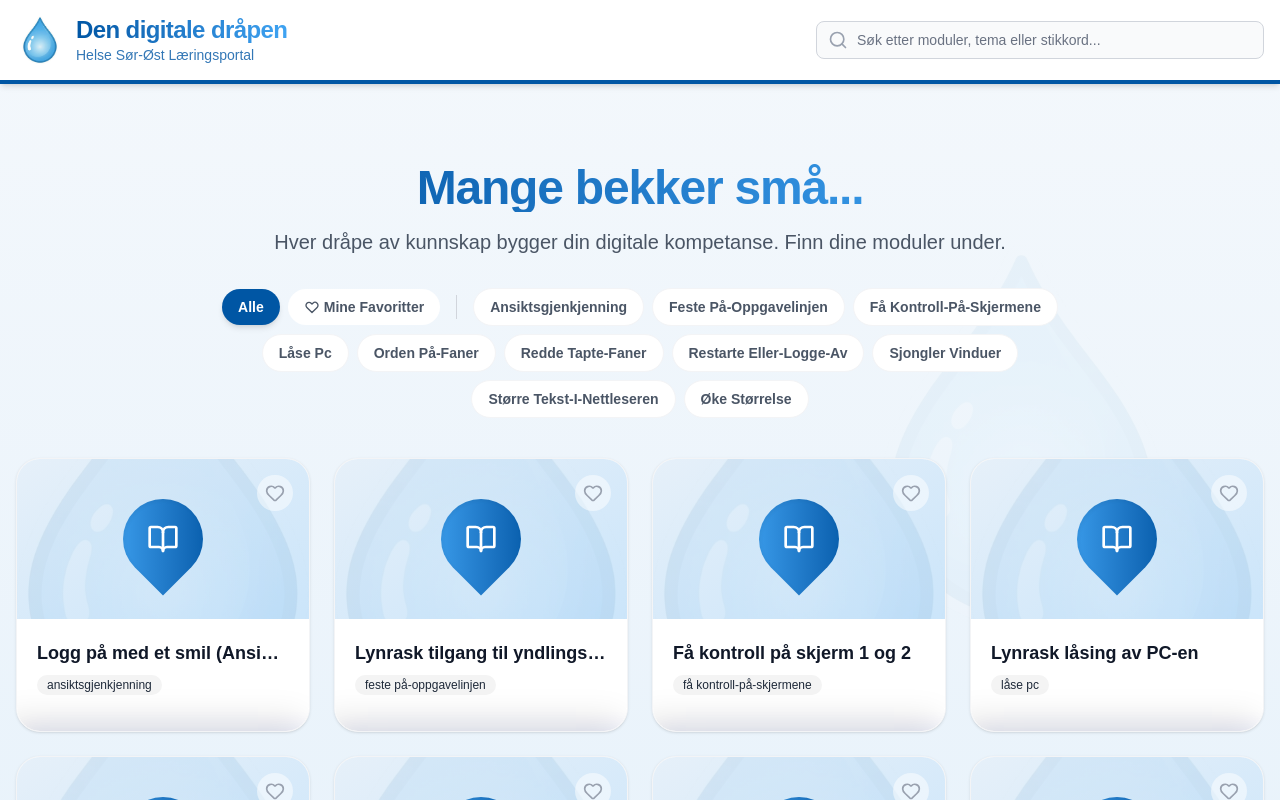
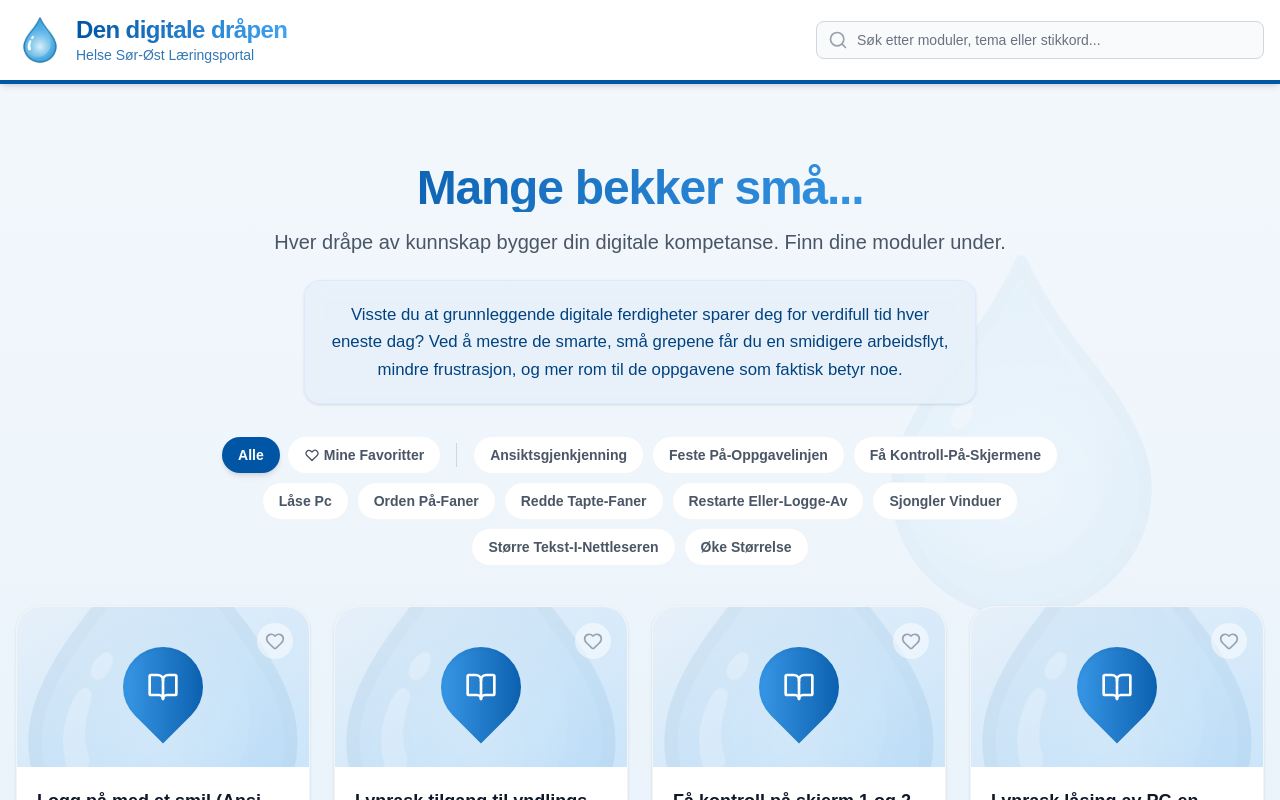
Before and after one commit to clakje/Dig.ferdigheter-nettside, a React (Vite) app: page /#/ in a window 1280 px wide. Shown: the top 800 px of the page. Built offline with nearby package versions, Linux system fonts and the light colour scheme.

Commit message:
feat: Add motivational text to landing page

```diff
--- a/src/pages/LandingPage.jsx
+++ b/src/pages/LandingPage.jsx
@@ -49,9 +49,16 @@ const LandingPage = ({ searchQuery, bookmarks, toggleBookmark }) => {
                 <h2 className="text-4xl md:text-5xl font-extrabold bg-gradient-to-r from-[#0056a4] to-[#3fa3f2] bg-clip-text text-transparent tracking-tight mb-4">
                     Mange bekker små...
                 </h2>
-                <p className="text-xl text-gray-600">
+                <p className="text-xl text-gray-600 mb-6">
                     Hver dråpe av kunnskap bygger din digitale kompetanse. Finn dine moduler under.
                 </p>
+                <div className="bg-[#e6f0f9]/80 backdrop-blur-sm p-5 rounded-2xl shadow-sm border border-blue-100 max-w-2xl mx-auto">
+                    <p className="text-[1.05rem] text-[#004280] font-medium leading-relaxed">
+                        Visste du at grunnleggende digitale ferdigheter sparer deg for verdifull tid hver eneste dag?
+                        Ved å mestre de smarte, små grepene får du en smidigere arbeidsflyt, mindre frustrasjon,
+                        og mer rom til de oppgavene som faktisk betyr noe.
+                    </p>
+                </div>
             </div>
 
             {/* Tag and Filter Navigation */}
```
